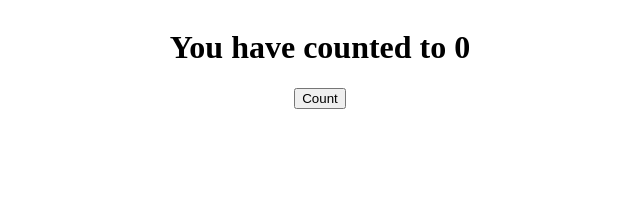
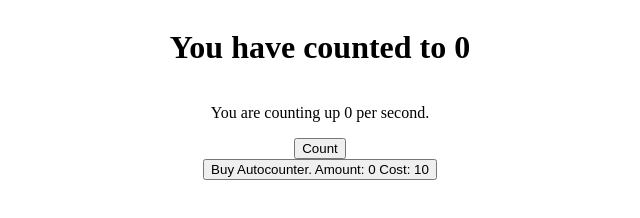
Before and after one commit to Spelpotatis/The-Numberman, a plain HTML site: page index.html in a window 1280 px wide. Shown: the whole page, without its empty margins (320-960 px from the left). Drawn offline with Linux system fonts and the light colour scheme.

Commit message:
Added new buttons
Added a button for buying autobuyers. I also added a number/s text.

```diff
--- a/index.html
+++ b/index.html
@@ -3,12 +3,14 @@
 <head>
     <meta charset="UTF-8">
     <meta name="viewport" content="width=device-width, initial-scale=1.0">
-    <title>The Numberman v.0.0.1</title>
+    <title>The Numberman v.0.0.2</title>
+    <link rel="stylesheet" href="styles.css">
 </head>
 <body>
     <h1 id="numberText"></h1>
+    <p id="numberPerSecondText"></p>
     <button onclick="count()">Count</button>
+    <button onclick="buyAutocounter()" id="buyAutocounterButton"></button>
     <script src="game.js"></script>
-    <link rel="stylesheet" href="styles.css">
 </body>
 </html>
```
